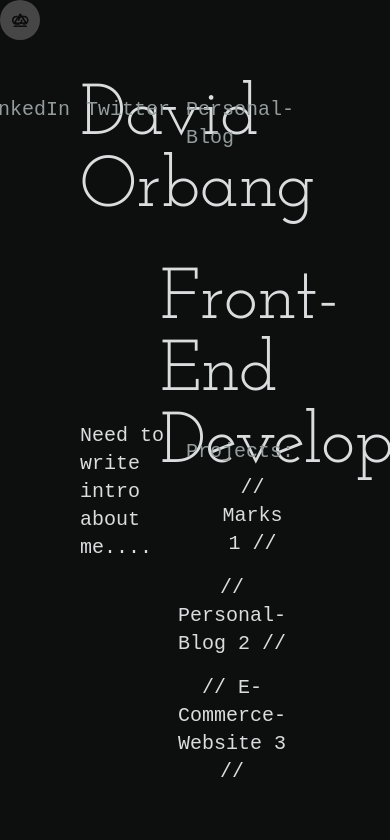
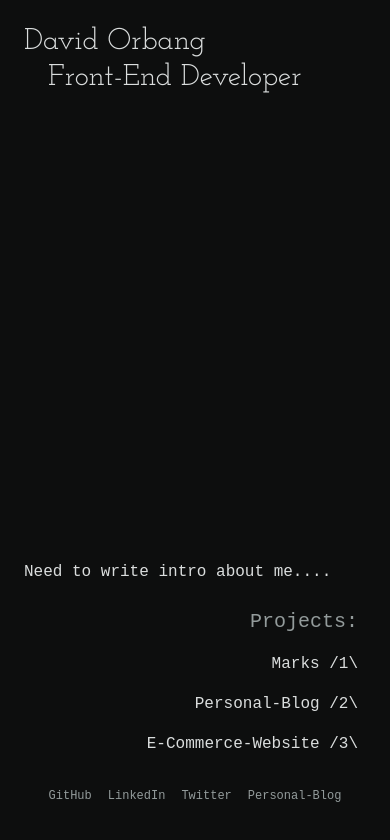
Before and after one commit to DxVxDOD/Portfolio_Website, a React (Vite) app: page / in a window 390 px wide. Shown: the top 840 px of the page. Built offline with nearby package versions, Linux system fonts and the light colour scheme; a web font is replaced by a local one.

Commit message:
cursor dissapears in touch env

```diff
--- a/src/App.tsx
+++ b/src/App.tsx
@@ -2,21 +2,32 @@ import SocialLinks from "./components/SocialLinks.tsx";
 import About from "./components/About.tsx";
 import Projects from "./components/Projects.tsx";
 import Cursor from "./components/Cursor.tsx";
+import { useMediaQuery } from "./hooks/useMediaQuery.tsx";
 
 function App() {
   return (
     <main
       className={
-        "bg-[#0D0E0E] w-screen h-screen overflow-hidden box-border text-xl grid grid-cols-2 grid-rows-2 m-0 p-20 text-[#dadddd]"
+        "bg-[#0D0E0E] w-screen h-screen overflow-hidden box-border flex flex-col justify-between xl:text-xl text-md sm:grid sm:grid-cols-2 sm:grid-rows-2 m-0 xl:p-20 p-6 text-[#dadddd]"
       }
     >
-      <h1 id={"name"} className={"flex flex-col text-7xl"}>
+      <h1
+        id={"name"}
+        className={"flex flex-col text-3xl md:text-5xl xl:text-7xl"}
+      >
         <p className={"w-fit"}>David Orbang</p>
-        <p className={"p-10 pl-20 w-fit"}>Front-End Developer</p>
+        <p className={"xl:p-10 pl-6 xl:pl-20 w-fit"}>Front-End Developer</p>
       </h1>
-      <SocialLinks />
-      <About />
-      <Projects />
+      {useMediaQuery("sm") && <SocialLinks />}
+      {useMediaQuery("sm") && <About />}
+      {!useMediaQuery("sm") && (
+        <section className={"flex flex-col gap-4"}>
+          <About />
+          <Projects />
+          <SocialLinks />
+        </section>
+      )}
+
       <Cursor />
     </main>
   );
--- a/src/components/Cursor.tsx
+++ b/src/components/Cursor.tsx
@@ -1,6 +1,7 @@
 import { useEffect } from "react";
 
 export default function Cursor() {
+  const touch = window.matchMedia("(hover: none)").matches;
   const cursorAnimation = (
     cursor: HTMLElement,
     e: MouseEvent,
@@ -10,7 +11,9 @@ export default function Cursor() {
     const y = e.clientY - cursor.clientHeight / 2;
 
     const keyframes = {
-      transform: `translate(${x}px, ${interacting ? y - cursor.clientHeight / 1.5  : y}px) scale(${interacting ? 2 : 1})`,
+      transform: `translate(${x}px, ${
+        interacting ? y - cursor.clientHeight / 1.5 : y
+      }px) scale(${interacting ? 2 : 1})`,
     };
     cursor.animate(keyframes, {
       duration: 800,
@@ -20,45 +23,45 @@ export default function Cursor() {
 
   useEffect(() => {
     const cursor: HTMLElement = document.querySelector(".cursor")!;
-    console.log(cursor.clientWidth)
     window.onmousemove = (e) => {
       const target = e.target as HTMLElement;
       const interactable = target.closest(".interactable")! as HTMLElement;
-
       const interacting = interactable !== null;
 
       cursorAnimation(cursor, e, interacting);
 
-      document.body.onmouseleave = () => {
-        cursor.setAttribute('class', 'cursor hide ')
-      }
-
       if (interacting) {
-        cursor.setAttribute('class', 'cursor show')
-        if (interactable.getAttribute(('datatype')) === 'button') return cursor.children[1].setAttribute('class', 'icon show')
-        return cursor.children[2].setAttribute('class', 'opacity-1')
+        cursor.setAttribute("class", "cursor show");
+        if (interactable.getAttribute("datatype") === "button")
+          return cursor.children[1].setAttribute("class", "icon show");
+        return cursor.children[2].setAttribute("class", "icon show");
       }
 
       if (!interacting) {
-        const childrenArray = [...cursor.children]
-        for(let i= 1; i < childrenArray.length; i++) {
-          childrenArray[i].setAttribute('class', 'opacity-0')
+        const childrenArray = [...cursor.children];
+        for (let i = 1; i < childrenArray.length; i++) {
+          childrenArray[i].setAttribute("class", "icon");
         }
-        cursor.setAttribute('class', 'cursor')
+        cursor.setAttribute("class", "cursor");
       }
+    };
+    document.body.onmouseleave = () => {
+      cursor.setAttribute("class", "cursor hide ");
     };
   }, []);
 
+  if (touch) return null;
+
   return (
     <svg
-      className={'cursor'}
+      className={"cursor"}
       xmlns="http://www.w3.org/2000/svg"
       fill="#dadddd"
       width={40}
       height={40}
-      viewBox={'0 0 40 40'}
+      viewBox={"0 0 40 40"}
     >
-      <circle cx="20" cy="20" r="20"/>
+      <circle cx="20" cy="20" r="20" />
       <svg
         xmlns="http://www.w3.org/2000/svg"
         fill="black"
@@ -66,8 +69,7 @@ export default function Cursor() {
         height="30"
         viewBox="-15 -15 40 40"
       >
-        <path
-          d="M4,17H20a1,1,0,0,0,.832-1.555l-8-12a1.039,1.039,0,0,0-1.664,0l-8,12A1,1,0,0,0,4,17ZM12,5.8,18.131,15H5.869ZM3,20a1,1,0,0,1,1-1H20a1,1,0,0,1,0,2H4A1,1,0,0,1,3,20Z" />
+        <path d="M4,17H20a1,1,0,0,0,.832-1.555l-8-12a1.039,1.039,0,0,0-1.664,0l-8,12A1,1,0,0,0,4,17ZM12,5.8,18.131,15H5.869ZM3,20a1,1,0,0,1,1-1H20a1,1,0,0,1,0,2H4A1,1,0,0,1,3,20Z" />
       </svg>
       <svg
         xmlns="http://www.w3.org/2000/svg"
@@ -83,7 +85,6 @@ export default function Cursor() {
           strokeLinecap="round"
         />
       </svg>
-
     </svg>
   );
 }
--- a/src/components/Projects.tsx
+++ b/src/components/Projects.tsx
@@ -1,18 +1,31 @@
 export default function Projects() {
   return (
-    <section className={"p-4"}>
-      <nav className={"flex flex-col items-end"}>
-        <h2 className={"text-xl text-[#939b9b]"}>Projects:</h2>
-        <button datatype={"button"} className={"interactable hover:bg-[#757e7e] hover:bg-opacity-20 p-2 rounded-xl"}>
-          // Marks 1 //
-        </button>
-        <button datatype={"button"} className={"interactable hover:bg-[#202222] p-2 rounded-xl"}>
-          // Personal-Blog 2 //
-        </button>
-        <button datatype={"button"} className={"interactable hover:bg-[#202222] p-2 rounded-xl"}>
-          // E-Commerce-Website 3 //
-        </button>
-      </nav>
-    </section>
+    <nav className={"flex flex-col xl:p-4 items-end"}>
+      <h2 className={"text-xl text-[#939b9b] p-2"}>Projects:</h2>
+      <button
+        datatype={"button"}
+        className={
+          "interactable hover:bg-[#202222] hover:text-[#f9f9f9] p-2 rounded-xl"
+        }
+      >
+        Marks /1\
+      </button>
+      <button
+        datatype={"button"}
+        className={
+          "interactable hover:bg-[#202222] hover:text-[#f9f9f9] p-2 rounded-xl"
+        }
+      >
+        Personal-Blog /2\
+      </button>
+      <button
+        datatype={"button"}
+        className={
+          "interactable hover:bg-[#202222] hover:text-[#f9f9f9] p-2 rounded-xl"
+        }
+      >
+        E-Commerce-Website /3\
+      </button>
+    </nav>
   );
 }
--- a/src/components/SocialLinks.tsx
+++ b/src/components/SocialLinks.tsx
@@ -1,30 +1,34 @@
 export default function SocialLinks() {
   return (
-      <nav className={"flex gap-4 justify-end p-4 h-fit text-[#939b9b] "}>
+    <nav
+      className={
+        "flex justify-center text-xs p-2 gap-4 xl:justify-end xl:p-4 xl:h-fit text-[#939b9b] "
+      }
+    >
       <a
         datatype={"a-tag"}
-          className={"interactable hover:text-[#dadddd] "}
+        className={"interactable hover:text-[#f9f9f9]"}
         href={"https://github.com/DxVxDOD"}
       >
         <span>GitHub</span>
       </a>
       <a
         datatype={"a-tag"}
-          className={"interactable hover:text-[#dadddd]"}
+        className={"interactable hover:text-[#f9f9f9]"}
         href={"https://www.linkedin.com/in/david-orbang/"}
       >
         <span>LinkedIn</span>
       </a>
       <a
         datatype={"a-tag"}
-          className={"interactable hover:text-[#dadddd]"}
+        className={"interactable hover:text-[#f9f9f9]"}
         href={"https://twitter.com/OrbanDavid24"}
       >
         <span>Twitter</span>
       </a>
       <a
         datatype={"a-tag"}
-          className={"interactable hover:text-[#dadddd]"}
+        className={"interactable hover:text-[#f9f9f9]"}
         href={"https://my-blog-jtqt0npju-dxvxdod.vercel.app/"}
       >
         <span>Personal-Blog</span>
--- /dev/null
+++ b/src/hooks/useMediaQuery.tsx
@@ -0,0 +1,25 @@
+import { useEffect, useState } from "react";
+
+const sizes: { [index: string]: string } = {
+  sm: "640px",
+  md: "768px",
+  lg: "1024px",
+  xl: "1280px",
+  "2xl": "1536px",
+};
+export const useMediaQuery = (screen: string) => {
+  const [matches, setMatches] = useState(false);
+
+  useEffect(() => {
+    const query = `(min-width: ${sizes[screen]})`;
+    const media = window.matchMedia(query);
+
+    if (media.matches !== matches) {
+      setMatches(media.matches);
+    }
+    const listener = () => setMatches(media.matches);
+    window.addEventListener("resize", listener);
+    return () => window.removeEventListener("resize", listener);
+  }, [matches, screen]);
+  return matches;
+};
--- a/src/index.css
+++ b/src/index.css
@@ -30,10 +30,6 @@
   transition: opacity 500ms ease;
 }
 
-.icon-show {
-  opacity: 1;
-}
-
 .show {
   opacity: 1;
 }
@@ -45,3 +41,29 @@
 #name {
   font-family: "Josefin Slab", serif;
 }
+
+a {
+  position: relative;
+  display: block;
+  padding-bottom: 0.5rem;
+}
+
+a::after {
+  content: "";
+  position: absolute;
+  bottom: 0;
+  left: 0;
+  width: 100%;
+  height: 0.1rem;
+  background-color: #f9f9f9;
+  opacity: 0;
+  transition:
+    opacity 300ms,
+    transform 300ms;
+}
+
+a:hover::after,
+a:focus::after {
+  opacity: 1;
+  transform: translateY(-0.5rem);
+}
```
Lines whose indentation alone changed are shown as unchanged.
